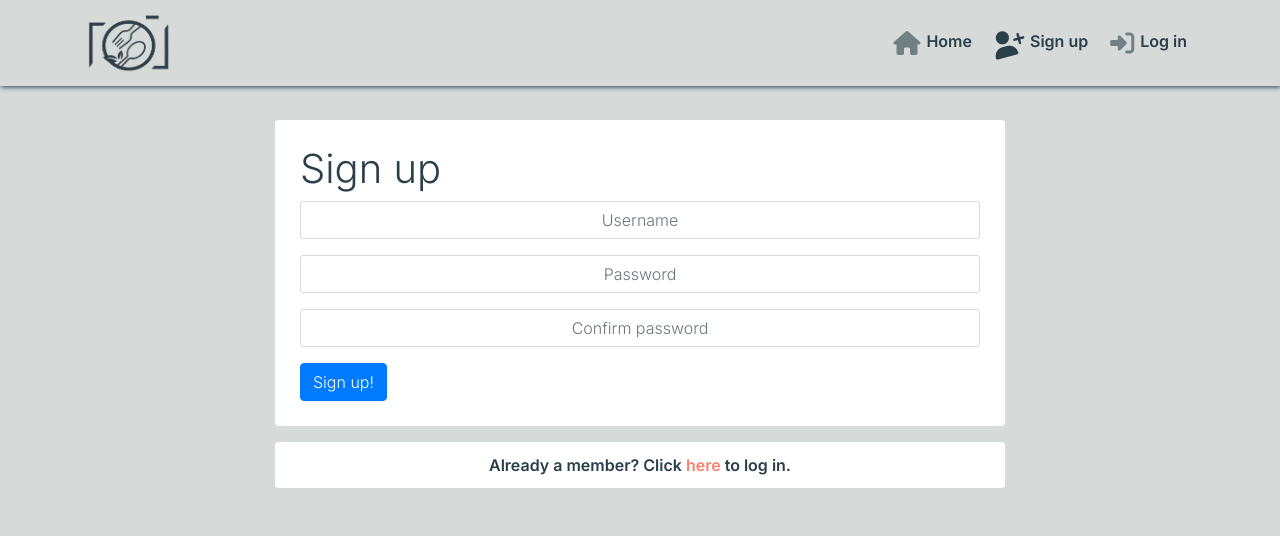
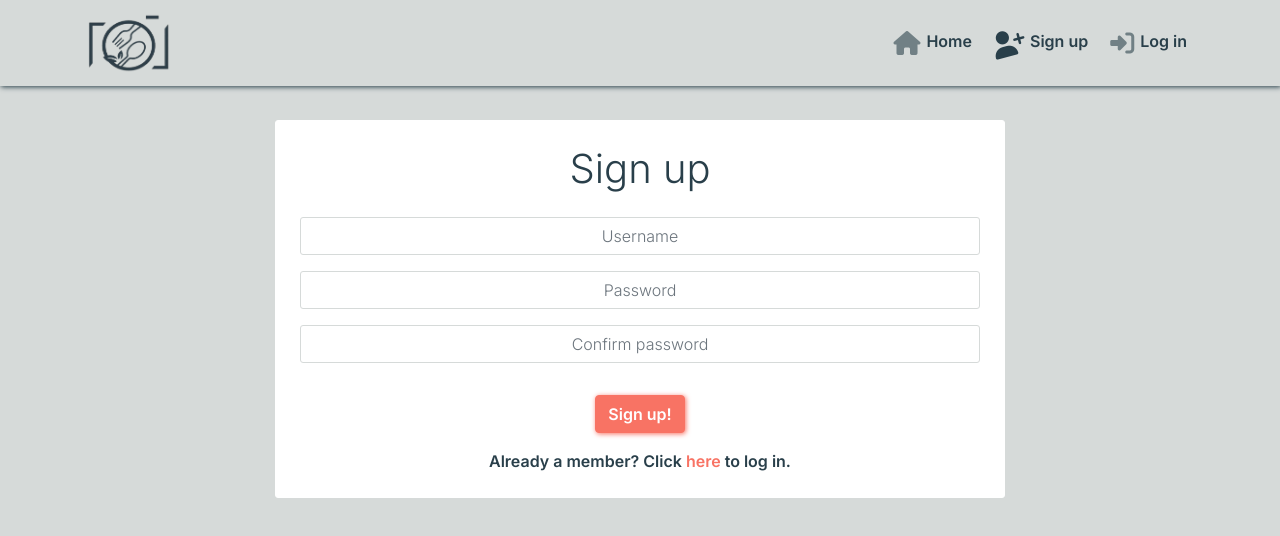
Before and after one commit to aleksandracodes/CI_PP5_Snapfood, a React (Create React App) app: page /signup in a window 1280 px wide. Shown: the top 536 px of the page. Built offline with nearby package versions, Linux system fonts and the light colour scheme.

Commit message:
Move button style to App.module.css and add styles

```diff
--- a/src/App.module.css
+++ b/src/App.module.css
@@ -4,7 +4,7 @@
   --light-grey: #718085;
   --light: #d6dad9;
   --beige: #b1aca6;
-  --salmon: salmon;
+  --salmon: #F87364;
 }
 
 .App {
@@ -50,3 +50,21 @@ i {
   padding: 6px;
   vertical-align: middle;
 }
+
+.button {
+  background-color: var(--salmon);
+  box-shadow: 1px 1px 5px var(--salmon);
+  border-color: var(--salmon);
+  font-weight: bold;
+}
+
+.button:first-child {
+  margin-right: 15px;
+}
+
+.button:hover, .button:focus {
+    background-color: var(--light) !important;
+    color: var(--dark-slate-grey) !important;
+    box-shadow: 1px 1px 5px var(--light) !important;
+    border-color: var(--dark-slate-grey) !important;
+}
--- a/src/components/Landing.js
+++ b/src/components/Landing.js
@@ -3,6 +3,7 @@ import { Card, Button, Row, Col, Container } from "react-bootstrap";
 import NavLink from "react-router-dom/NavLink";
 import landingImage from "../assets/landing-page-image.png";
 import styles from "../styles/Landing.module.css";
+import appStyles from "../App.module.css";
 
 const Landing = () => {
   return (
@@ -12,7 +13,7 @@ const Landing = () => {
           <Card>
             <Card.Body>
               <Card.Title>
-                <h1>SnapFood - Get started</h1>
+                <h1 className="mb-4">SnapFood - Get started</h1>
               </Card.Title>
               <Card.Text className="font-weight-bold">
                 SnapFood is Food Photo Sharing Portal. If you’re looking for an
@@ -30,10 +31,10 @@ const Landing = () => {
             />
             <Card.Body className="mb-3">
               <NavLink to="/signup">
-                <Button className={styles.LandingButton}> Happy to join</Button>
+                <Button className={appStyles.button}> Happy to join</Button>
               </NavLink>
               <NavLink to="/signin">
-                <Button className={styles.LandingButton}>
+                <Button className={appStyles.button}>
                   I’m already a member, log me in!
                 </Button>
               </NavLink>
--- a/src/pages/auth/SignUpForm.js
+++ b/src/pages/auth/SignUpForm.js
@@ -6,10 +6,10 @@ import appStyles from "../../App.module.css";
 
 const SignUpForm = () => {
   return (
-    <Row>
+    <Row className="text-center">
       <Col className="my-auto offset-md-2" md={8}>
         <Container className={`${appStyles.Content} p-4 `}>
-          <h1>Sign up</h1>
+          <h1 className="mb-4">Sign up</h1>
 
           <Form>
             <Form.Group controlId="username">
@@ -27,15 +27,13 @@ const SignUpForm = () => {
               <Form.Control className={styles.Input} type="password" placeholder="Confirm password" name="password2"/>
             </Form.Group>
 
-            <Button type="submit">
+            <Button className={`my-3 ${appStyles.button}`} type="submit">
               Sign up!
             </Button>
-          </Form>
-        </Container>
-        <Container className={`mt-3 ${appStyles.Content}`}>
-          <Link className={styles.Link} to="/login">
+            <Link className={styles.Link} to="/login">
             Already a member? Click <span>here </span>to log in.
           </Link>
+          </Form>
         </Container>
       </Col>
     </Row>
--- a/src/styles/LogInSignUpForm.module.css
+++ b/src/styles/LogInSignUpForm.module.css
@@ -8,11 +8,13 @@
   padding: 15px;
 }
 
+.Input:focus {
+  box-shadow: none;
+  border: 1px solid var(--salmon);
+}
+
 .Link {
-  text-decoration: none;
-  text-align: center;
   display: block;
-  margin: auto;
 }
 
 .Link span {
```
